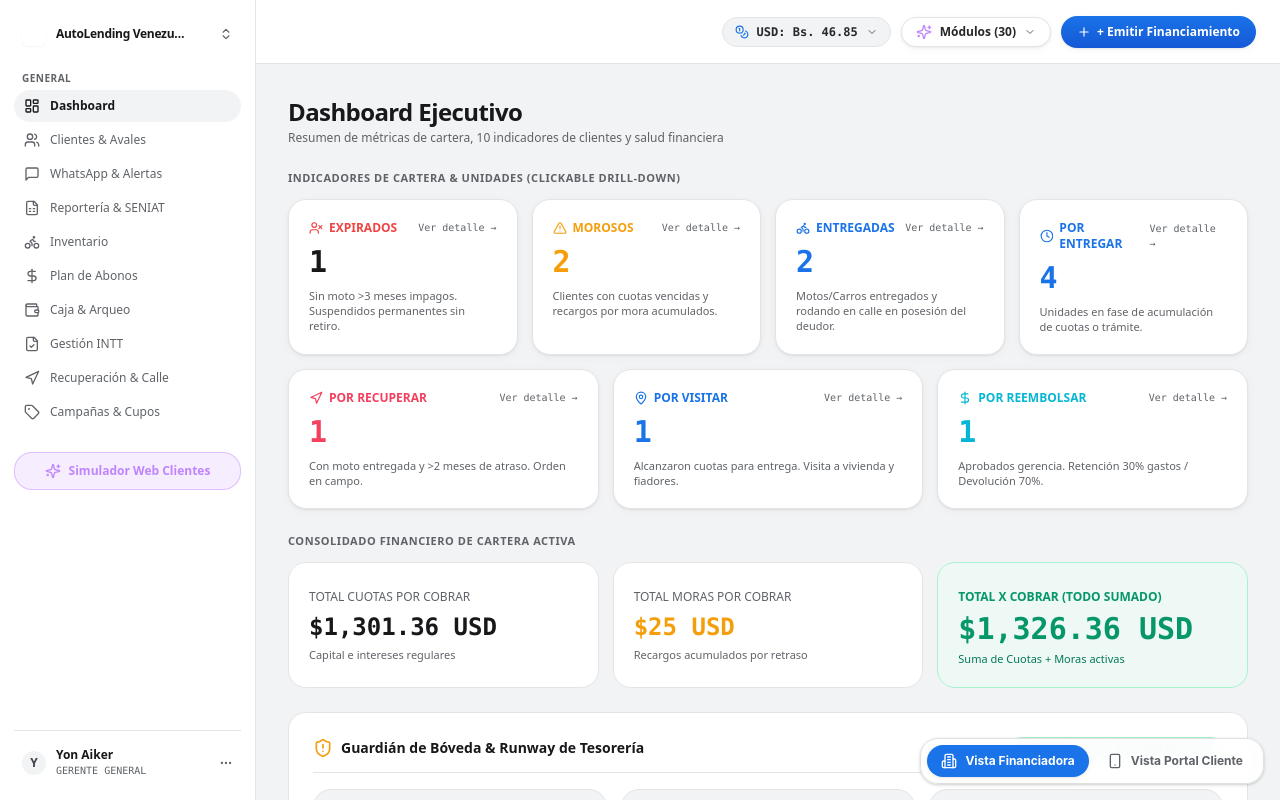
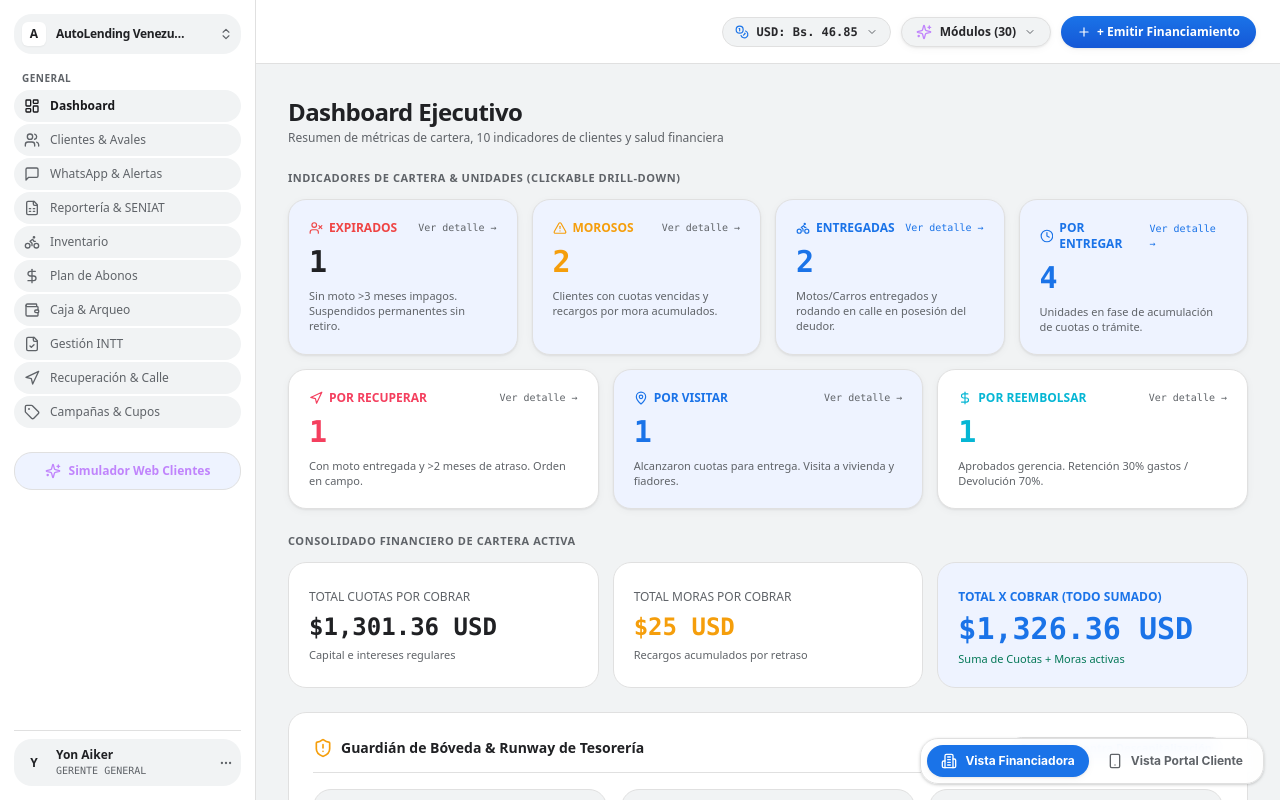
Before and after one commit to yonaikermarcano-spec/Autofinanciamiento, a Next.js app: page / in a window 1280 px wide. Built offline with nearby package versions, Linux system fonts and the light colour scheme.

Commit message:
Reafinar el contraste global para evitar elementos que se confunden con el fondo y mejorar la legibilidad general al estilo Google.

```diff
--- a/src/app/globals.css
+++ b/src/app/globals.css
@@ -6,7 +6,7 @@
   --bg: #f8f9fa;
   --surface: #ffffff;
   --surface-alt: #f1f3f4;
-  --surface-strong: #e8f0fe;
+  --surface-soft: #eef3ff;
   --border: #e0e0e0;
   --border-strong: #d2d6dc;
   --text: #202124;
@@ -21,6 +21,7 @@
 }
 
 html {
+  color-scheme: light;
   background: var(--bg);
   color: var(--text);
 }
@@ -32,16 +33,11 @@ body {
   font-family: "Inter", "Segoe UI", Arial, sans-serif;
 }
 
-*,
-*::before,
-*::after {
+*, *::before, *::after {
   box-sizing: border-box;
 }
 
-button,
-input,
-select,
-textarea {
+button, input, select, textarea {
   font: inherit;
 }
 
@@ -50,68 +46,73 @@ textarea {
   color: var(--text);
 }
 
-/* Neutralize only solid legacy surfaces. Opacity variants remain available
-   for status chips and selected states, avoiding low-contrast blue-on-blue UI. */
-.g-app-shell [class~="bg-zinc-950"],
-.g-app-shell [class~="bg-zinc-900"],
-.g-app-shell [class~="bg-zinc-800"],
-.g-app-shell [class~="bg-zinc-700"],
-.g-app-shell [class~="bg-slate-950"],
-.g-app-shell [class~="bg-slate-900"],
-.g-app-shell [class~="bg-slate-800"] {
-  background-color: var(--surface) !important;
+.g-app-shell,
+.g-app-shell * {
+  border-color: var(--border);
 }
 
-.g-app-shell [class~="bg-zinc-50"],
-.g-app-shell [class~="bg-zinc-100"],
-.g-app-shell [class~="bg-zinc-200"],
-.g-app-shell [class~="bg-slate-50"],
-.g-app-shell [class~="bg-slate-100"] {
+.g-app-shell [class*="bg-zinc-950"],
+.g-app-shell [class*="bg-zinc-900"],
+.g-app-shell [class*="bg-zinc-800"],
+.g-app-shell [class*="bg-zinc-700"],
+.g-app-shell [class*="bg-slate-950"],
+.g-app-shell [class*="bg-slate-900"],
+.g-app-shell [class*="bg-slate-800"] {
+  background-color: var(--surface) !important;
+  color: var(--text) !important;
+}
+
+.g-app-shell [class*="bg-zinc-50"],
+.g-app-shell [class*="bg-zinc-100"],
+.g-app-shell [class*="bg-zinc-200"],
+.g-app-shell [class*="bg-slate-50"],
+.g-app-shell [class*="bg-slate-100"] {
   background-color: var(--surface-alt) !important;
 }
 
-.g-app-shell [class~="border-zinc-850"],
-.g-app-shell [class~="border-zinc-900"],
-.g-app-shell [class~="border-zinc-800"],
-.g-app-shell [class~="border-zinc-700"],
-.g-app-shell [class~="border-slate-850"],
-.g-app-shell [class~="border-slate-900"],
-.g-app-shell [class~="border-slate-800"] {
+.g-app-shell [class*="border-zinc-850"],
+.g-app-shell [class*="border-zinc-900"],
+.g-app-shell [class*="border-zinc-800"],
+.g-app-shell [class*="border-zinc-700"],
+.g-app-shell [class*="border-slate-850"],
+.g-app-shell [class*="border-slate-900"],
+.g-app-shell [class*="border-slate-800"] {
   border-color: var(--border) !important;
 }
 
-.g-app-shell [class~="text-zinc-100"],
-.g-app-shell [class~="text-zinc-200"],
-.g-app-shell [class~="text-zinc-300"] {
+.g-app-shell [class*="text-zinc-100"],
+.g-app-shell [class*="text-zinc-200"],
+.g-app-shell [class*="text-zinc-300"] {
   color: var(--text) !important;
 }
 
-.g-app-shell [class~="text-zinc-400"],
-.g-app-shell [class~="text-zinc-500"],
-.g-app-shell [class~="text-zinc-600"],
-.g-app-shell [class~="text-slate-400"],
-.g-app-shell [class~="text-slate-500"],
-.g-app-shell [class~="text-slate-600"] {
+.g-app-shell [class*="text-zinc-400"],
+.g-app-shell [class*="text-zinc-500"],
+.g-app-shell [class*="text-zinc-600"],
+.g-app-shell [class*="text-slate-400"],
+.g-app-shell [class*="text-slate-500"],
+.g-app-shell [class*="text-slate-600"] {
   color: var(--text-muted) !important;
 }
 
-.g-app-shell [class~="shadow-2xl"],
-.g-app-shell [class~="shadow-xl"],
-.g-app-shell [class~="shadow-lg"],
-.g-app-shell [class~="shadow-md"],
-.g-app-shell [class~="shadow-xs"] {
+.g-app-shell [class*="shadow-2xl"],
+.g-app-shell [class*="shadow-xl"],
+.g-app-shell [class*="shadow-lg"],
+.g-app-shell [class*="shadow-md"],
+.g-app-shell [class*="shadow-xs"] {
   box-shadow: var(--shadow-card) !important;
 }
 
 .g-app-shell .rounded-xl,
 .g-app-shell .rounded-2xl,
 .g-app-shell .rounded-lg,
-.g-app-shell .rounded-3xl {
+.g-app-shell .rounded-3xl,
+.g-app-shell .rounded-full {
   border-radius: 18px;
 }
 
 .g-app-shell button {
-  transition: color 0.2s ease, background-color 0.2s ease, border-color 0.2s ease, box-shadow 0.2s ease;
+  transition: color 0.2s ease, background-color 0.2s ease, border-color 0.2s ease, box-shadow 0.2s ease, transform 0.2s ease;
 }
 
 .g-app-shell button:hover {
@@ -127,40 +128,49 @@ textarea {
   border-radius: 12px;
 }
 
-/* Solid primary actions only. Do not match opacity variants such as
-   bg-emerald-500/10, which are intentionally used for status surfaces. */
-.g-app-shell [class~="bg-emerald-600"],
-.g-app-shell [class~="bg-emerald-500"],
-.g-app-shell [class~="bg-blue-600"],
-.g-app-shell [class~="bg-blue-500"],
-.g-app-shell [class~="bg-purple-600"],
-.g-app-shell [class~="bg-indigo-600"],
-.g-app-shell [class~="bg-google-500"],
-.g-app-shell [class~="bg-brand-500"] {
+.g-app-shell [class*="bg-emerald-600"],
+.g-app-shell [class*="bg-emerald-500"],
+.g-app-shell [class*="bg-blue-600"],
+.g-app-shell [class*="bg-blue-500"],
+.g-app-shell [class*="bg-purple-600"],
+.g-app-shell [class*="bg-indigo-600"],
+.g-app-shell [class*="bg-google-500"],
+.g-app-shell [class*="bg-brand-500"],
+.g-app-shell button.bg-zinc-900,
+.g-app-shell button.bg-zinc-800,
+.g-app-shell button.bg-zinc-950 {
   background: linear-gradient(180deg, var(--primary) 0%, var(--primary-strong) 100%) !important;
   border-color: transparent !important;
   color: white !important;
   box-shadow: var(--shadow-soft);
 }
 
-.g-app-shell [class~="text-emerald-500"],
-.g-app-shell [class~="text-emerald-400"],
-.g-app-shell [class~="text-blue-500"],
-.g-app-shell [class~="text-blue-400"],
-.g-app-shell [class~="text-purple-500"],
-.g-app-shell [class~="text-indigo-500"],
-.g-app-shell [class~="text-google-500"] {
+.g-app-shell [class*="text-emerald-500"],
+.g-app-shell [class*="text-emerald-400"],
+.g-app-shell [class*="text-blue-500"],
+.g-app-shell [class*="text-blue-400"],
+.g-app-shell [class*="text-purple-500"],
+.g-app-shell [class*="text-indigo-500"],
+.g-app-shell [class*="text-google-500"] {
   color: var(--primary) !important;
 }
 
-.g-app-shell [class~="hover:bg-zinc-900"]:hover,
-.g-app-shell [class~="hover:bg-zinc-800"]:hover,
-.g-app-shell [class~="hover:bg-zinc-950"]:hover {
+.g-app-shell [class*="bg-emerald-50"],
+.g-app-shell [class*="bg-blue-50"],
+.g-app-shell [class*="bg-purple-50"],
+.g-app-shell [class*="bg-indigo-50"],
+.g-app-shell [class*="bg-amber-50"],
+.g-app-shell [class*="bg-red-50"] {
+  background-color: var(--surface-soft) !important;
+}
+
+.g-app-shell [class*="hover:bg-zinc-900"],
+.g-app-shell [class*="hover:bg-zinc-800"],
+.g-app-shell [class*="hover:bg-zinc-950"] {
   background-color: var(--surface-alt) !important;
   color: var(--text) !important;
 }
 
-/* Modal system: opaque surface, readable backdrop, consistent hierarchy. */
 .g-app-shell > div.fixed.inset-0.z-50 {
   background-color: rgba(32, 33, 36, 0.42) !important;
   backdrop-filter: blur(4px);
@@ -173,18 +183,33 @@ textarea {
   box-shadow: 0 12px 40px rgba(32, 33, 36, 0.22) !important;
 }
 
-.g-app-shell > div.fixed.inset-0.z-50 > div [class~="bg-zinc-50"],
-.g-app-shell > div.fixed.inset-0.z-50 > div [class~="bg-zinc-950"] {
+.g-app-shell > div.fixed.inset-0.z-50 > div [class*="bg-zinc-50"],
+.g-app-shell > div.fixed.inset-0.z-50 > div [class*="bg-zinc-950"] {
   background-color: var(--surface-alt) !important;
 }
 
-.g-app-shell > div.fixed.inset-0.z-50 > div [class~="bg-emerald-500"] {
-  background: var(--primary) !important;
+.g-app-shell > div.fixed.inset-0.z-50 > div [class*="border-zinc-800"],
+.g-app-shell > div.fixed.inset-0.z-50 > div [class*="border-zinc-200"] {
+  border-color: var(--border) !important;
 }
 
-.g-app-shell > div.fixed.inset-0.z-50 > div [class~="text-emerald-400"],
-.g-app-shell > div.fixed.inset-0.z-50 > div [class~="text-emerald-500"] {
+.g-app-shell > div.fixed.inset-0.z-50 > div [class*="text-zinc-400"] {
+  color: var(--text-muted) !important;
+}
+
+.g-app-shell > div.fixed.inset-0.z-50 > div [class*="text-zinc-300"] {
+  color: var(--text) !important;
+}
+
+.g-app-shell > div.fixed.inset-0.z-50 > div [class*="text-emerald-400"],
+.g-app-shell > div.fixed.inset-0.z-50 > div [class*="text-emerald-500"] {
   color: var(--primary) !important;
+}
+
+.g-app-shell > div.fixed.inset-0.z-50 > div [class*="bg-emerald-500"],
+.g-app-shell > div.fixed.inset-0.z-50 > div [class*="bg-emerald-600"] {
+  background: var(--primary) !important;
+  color: white !important;
 }
 
 .g-app-shell ::-webkit-scrollbar {
```
